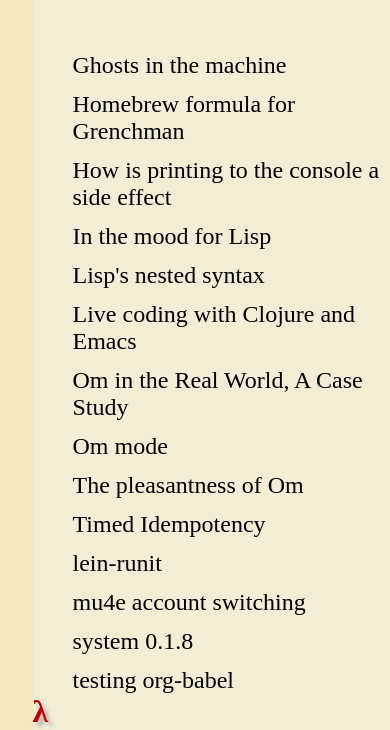
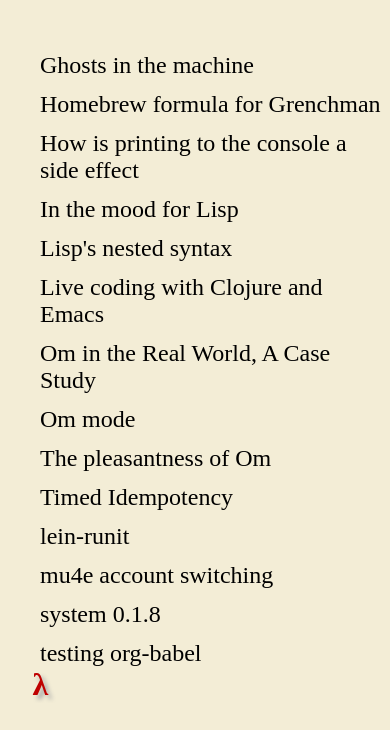
Before and after one commit to danielsz/blog, a plain HTML site: page index.html in a window 390 px wide. Shown: the part 412-1142 px from the top of the page. After the commit the page ends 1115 px from the top, so only its background shows below. Drawn offline with Linux system fonts and the light colour scheme; a web font is replaced by a local one.

Commit message:
mobile first

```diff
--- a/css/grid.css
+++ b/css/grid.css
@@ -1,7 +1,7 @@
 body {
     display: grid;
     grid-template-columns: repeat(12, 1fr);
-    grid-template-rows: minmax(10px, 100px) minmax(10px, 100px) 1fr;
+    grid-template-rows: minmax(0, 100px) minmax(0, 100px) 1fr;
     margin:0;
     background-color: #F3EDD6;
 }
@@ -10,12 +10,6 @@ body {
     background-color: #F5E8BC;
     grid-column: 1 / -1;
     grid-row: 1;
-}
-
-#left {
-    background-color: #F5E8BC;
-    grid-row: 1 / -1;
-    grid-column: 1;
 }
 
 #corner {
@@ -31,7 +25,7 @@ body {
 
 #content {
     grid-row: 2 / -1;
-    grid-column: 2 / -1;
+    grid-column: 1 / -1;
 }
 
 .square {
@@ -57,6 +51,11 @@ body {
     grid-row-start: 2;
     grid-column-start: 2;
 }
+    #left {
+    background-color: #F5E8BC;
+    grid-row: 1 / -1;
+    grid-column: 1;
+}
     #content {
     grid-row: 3 / -1;
     grid-column: 3 / -1;
```
